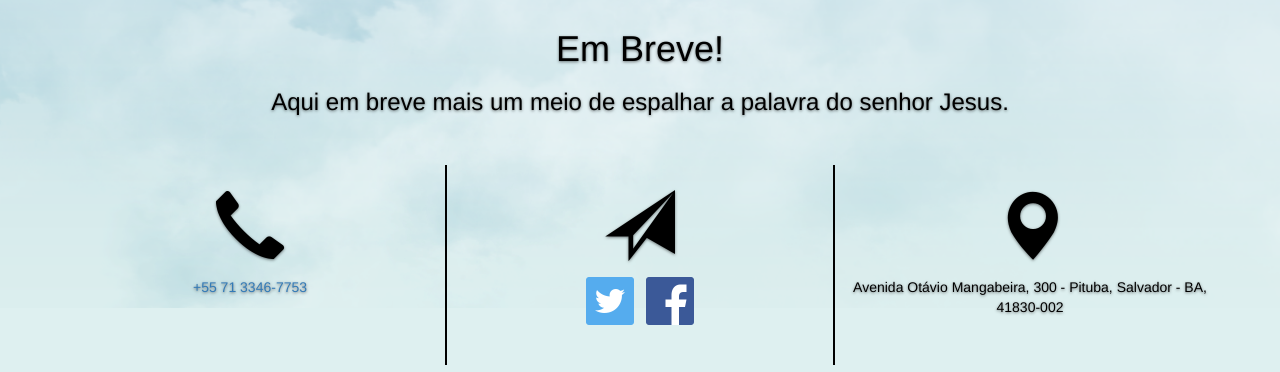
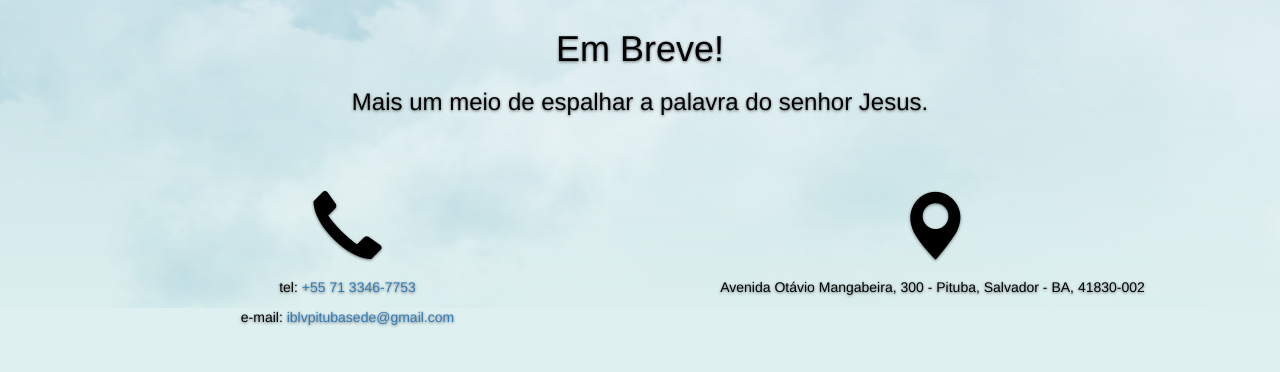
Before and after one commit to iblv/site, a PHP site: page / in a window 1280 px wide. Shown: the part 321-693 px from the top of the page. Run offline with PHP 8.4, Linux system fonts and the light colour scheme; some libraries are stand-ins or nearby versions.

Commit message:
remove .network box, add images to bottom

```diff
--- a/index.php
+++ b/index.php
@@ -51,18 +51,15 @@
           <div class="container">
             <div class="inner cover">
               <h1 class="cover-heading">Em Breve!</h1>
-              <p class="lead"><h3>Aqui em breve mais um meio de espalhar a palavra do senhor Jesus.</h3></p>
+              <p class="lead"><h3>Mais um meio de espalhar a palavra do senhor Jesus.</h3></p>
             </div>
         	  <div class="row">
-              <div class="col-md-4 col-xs-12 box tel">
+              <div class="col-md-6 col-xs-12 box tel">
                 <h1><span class="glyphicon glyphicon-earphone" aria-hidden="true"></span></h1>
-                <p><a href="tel:+55 71 3346-7753">+55 71 3346-7753</a></p>
+                <p>tel: <a href="tel:+55 71 3346-7753">+55 71 3346-7753</a></p>
+                <p>e-mail: <a href="mail:iblvpitubasede@gmail.com">iblvpitubasede@gmail.com</a></p>
               </div>
-              <div class="col-md-4 col-xs-12 box network">
-                <h1><span class="glyphicon glyphicon-send" aria-hidden="true"></span></h1>
-                <p><a href="#"><img src="/images/twitter.png"></a>&nbsp;&nbsp;&nbsp;<a href="#"><img src="/images/facebook.png"></a></p>
-              </div>
-              <div class="col-md-4 col-xs-12 box local">
+              <div class="col-md-6 col-xs-12 box local">
                 <h1><span class="glyphicon glyphicon-map-marker" aria-hidden="true"></span></h1>
                 Avenida Otávio Mangabeira, 300 - Pituba, Salvador - BA, 41830-002
               </div>
@@ -73,6 +70,10 @@
           </div>
 
           <div class="mastfoot">
+            <div class="text-center social-network">
+              <a href="#"><img src="/images/twitter.png" width="32" width="32"></a>&nbsp;&nbsp;&nbsp;
+              <a href="#"><img src="/images/facebook.png"  width="32" width="32"></a>
+            </div>
             <div class="inner">
               <p>&copy; Igreja Batista Lírio dos Vales - 2015</p>
             </div>
```
